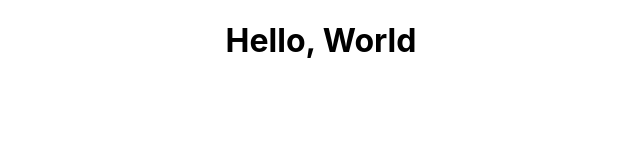
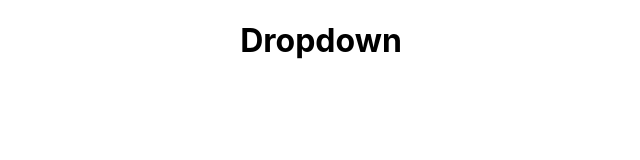
Before and after one commit to sei-promise/project-3, a React (Create React App) app: page / in a window 1280 px wide. Shown: the top 160 px of the page, without its empty margins (319-959 px from the left). Built offline with nearby package versions, Linux system fonts and the light colour scheme.

Commit message:
created first component

```diff
--- /dev/null
+++ b/src/components/Dropdown.jsx
@@ -0,0 +1,14 @@
+import React, { Component } from "react";
+
+class Dropdown extends Component {
+  state = {};
+  render() {
+    return (
+      <div>
+        <h1>Dropdown</h1>
+      </div>
+    );
+  }
+}
+
+export default Dropdown;
--- a/src/pages/Home.jsx
+++ b/src/pages/Home.jsx
@@ -1,7 +1,12 @@
 import React from "react";
+import Dropdown from "../components/Dropdown";
 
 const Home = () => {
-  return <h1>Hello, World</h1>;
+  return (
+    <div>
+      <Dropdown />
+    </div>
+  );
 };
 
 export default Home;
```
